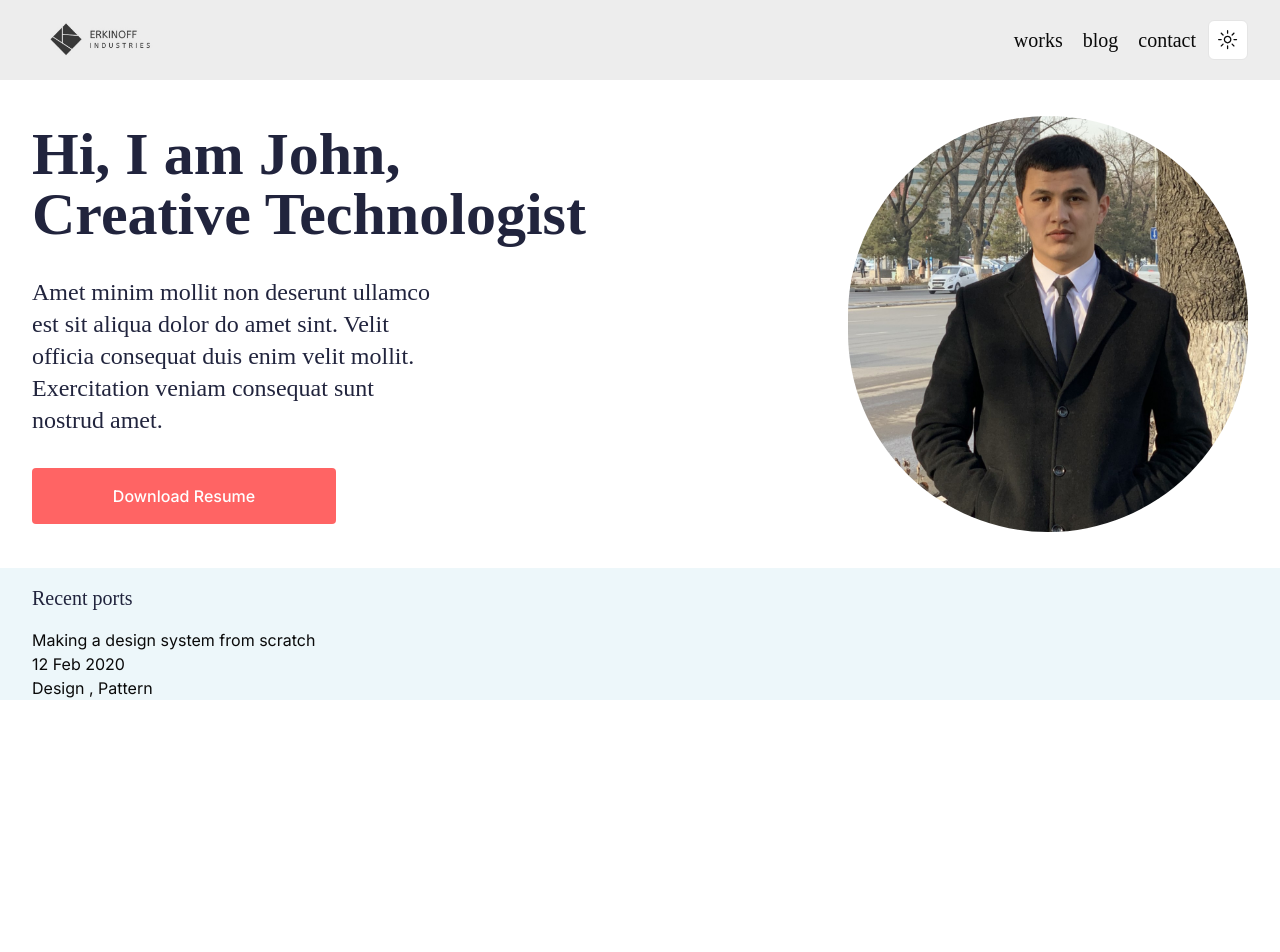
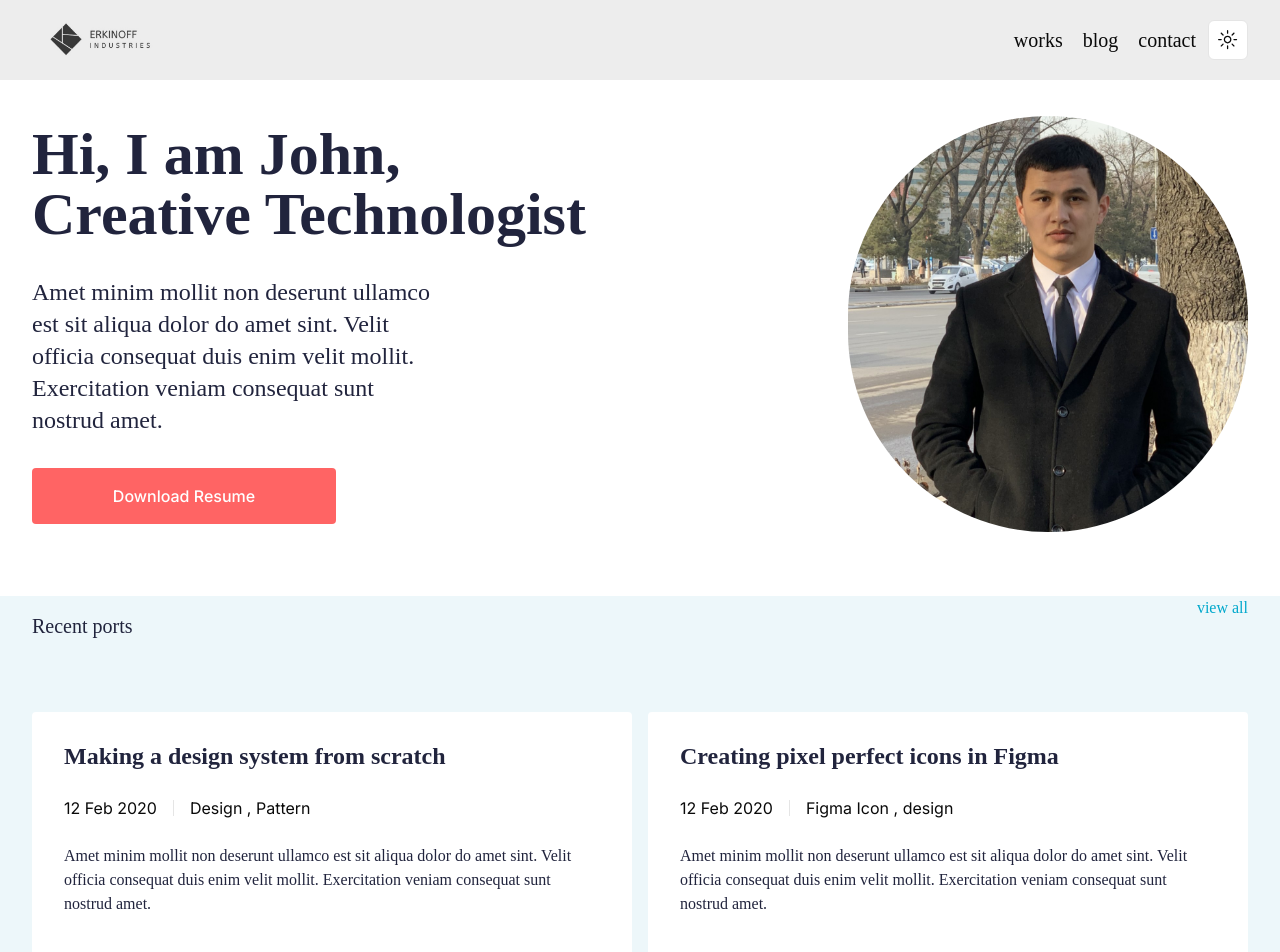
Before and after one commit to erkinovnurjon/portfolio, a Next.js app: page / in a window 1280 px wide. Shown: the top 952 px of the page. Before the commit the page ends 800 px from the top, so only its background shows below. Built offline with nearby package versions, Linux system fonts and the light colour scheme.

Commit message:
feture page end

```diff
--- a/components/shared/feauture.tsx
+++ b/components/shared/feauture.tsx
@@ -1,24 +1,54 @@
-import { Separator } from '@radix-ui/react-dropdown-menu'
-import React from 'react'
+
+import { Separator } from '../ui/separator'
 
 const Feauture = () => {
   return (
-    <div className=' w-full bg-[#EDF7FA]'>
+    <div className=' dark:bg-[#0A0A0A]
+     w-full bg-[#EDF7FA]  my-7'>
       <div className=' container mx-auto'>
-        <div className=' flex justify-between items-center'>
-          <div>
-            <span className="text-xl font-['Heebo'] leading-[60px] text-[#21243d] w-min">
+          <div className=' w-full flex justify-between my-6' >
+          <span className="text-xl font-['Heebo'] leading-[60px] text-[#21243d] dark:text-white ">
               Recent ports
             </span>
-            <div>
-              <h1 >Making a design system from scratch</h1>
+            <span className="font-['Heebo'] hidden md:flex text-[#00a8cc] ">
+              view all
+            </span>
+          </div>
+        <div className=' md:flex flex-col md:flex-row justify-between items-center my-6'>
+          <div className=' bg-white dark:bg-gradient-to-r dark:from-black dark:to-violet-900
+           w-full md:w-[600px] md:h-[250px] py-4  my-8 px-8 rounded'>
+            <h1 className=' text-2xl  font-[Heebo] font-bold py-3 text-[#21243d] dark:text-white w-full' >Making a design system from scratch</h1>
+              <div className=' flex gap-4 py-3'>
               <span>12 Feb 2020</span>
-              <Separator orientation="vertical" />
+              <Separator orientation="vertical" className=' mt-1 h-4' />
               <span>Design , Pattern</span>
+
+              </div>
+            <p className="font-['Heebo'] text-[#21243d] dark:text-white py-3 w-full">
+                Amet minim mollit non deserunt ullamco est sit aliqua dolor do amet sint. Velit officia consequat duis enim velit mollit. Exercitation veniam consequat sunt nostrud amet.
+              </p>
             </div>
-          </div>
+
+
+
+          <div className=' bg-white dark:bg-gradient-to-r dark:from-black dark:to-violet-900
+             w-full md:w-[600px] md:h-[250px] py-4 px-8 rounded'>
+            <h1 className=' text-2xl  font-[Heebo] font-bold py-3 text-[#21243d] dark:text-white w-full' >
+                Creating pixel perfect icons in Figma
+              </h1>
+              <div className=' flex gap-4 py-3'>
+              <span>12 Feb 2020</span>
+              <Separator orientation="vertical" className=' mt-1 h-4' />
+              <span>Figma Icon , design</span>
+
+              </div>
+            <p className="font-['Heebo'] text-[#21243d] dark:text-white py-3 w-full">
+                Amet minim mollit non deserunt ullamco est sit aliqua dolor do amet sint. Velit officia consequat duis enim velit mollit. Exercitation veniam consequat sunt nostrud amet.
+              </p>
+            </div>
+
+         </div>
         </div>
-      </div>
     </div>
   )
 }
--- a/components/shared/navbar.tsx
+++ b/components/shared/navbar.tsx
@@ -16,7 +16,7 @@ const Navbar = () => {
   }
 
   return (
-    <div className=' w-full h-[10vh] bg-[#EDEDED] dark:bg-gray-900 flex items-center'>
+    <div className=' w-full h-[10vh] bg-[#EDEDED] dark:bg-black  flex items-center'>
 
     <div className='container mx-auto flex items-center justify-between '>
       <Link href={'/'}>
--- a/package.json
+++ b/package.json
@@ -12,6 +12,7 @@
     "@radix-ui/react-dropdown-menu": "^2.0.6",
     "@radix-ui/react-icons": "^1.3.0",
     "@radix-ui/react-popover": "^1.0.7",
+    "@radix-ui/react-separator": "^1.0.3",
     "@radix-ui/react-slot": "^1.0.2",
     "class-variance-authority": "^0.7.0",
     "clsx": "^2.1.0",
```
Also changed, not shown: 1 other file (tests, documents, lock files or other folders).
